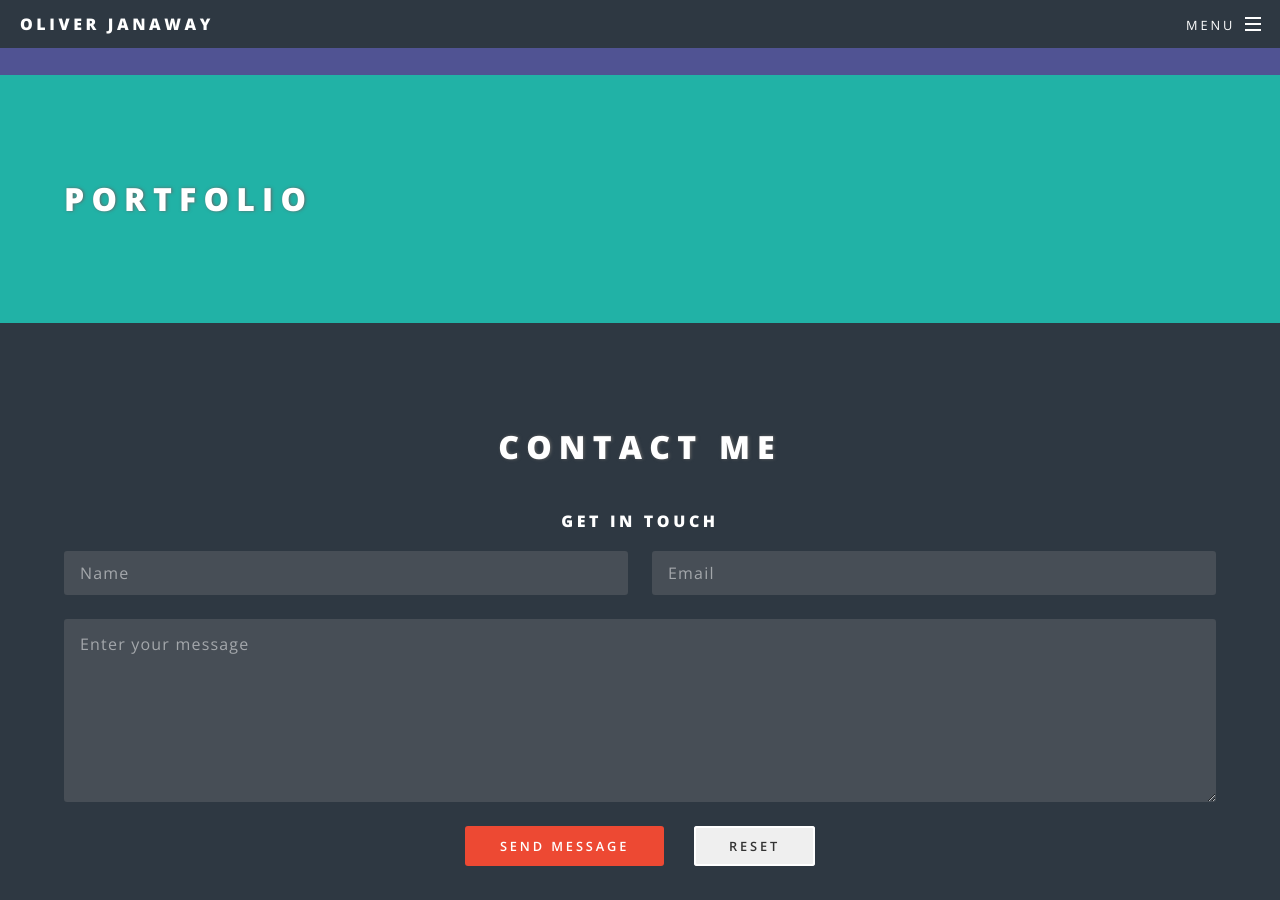
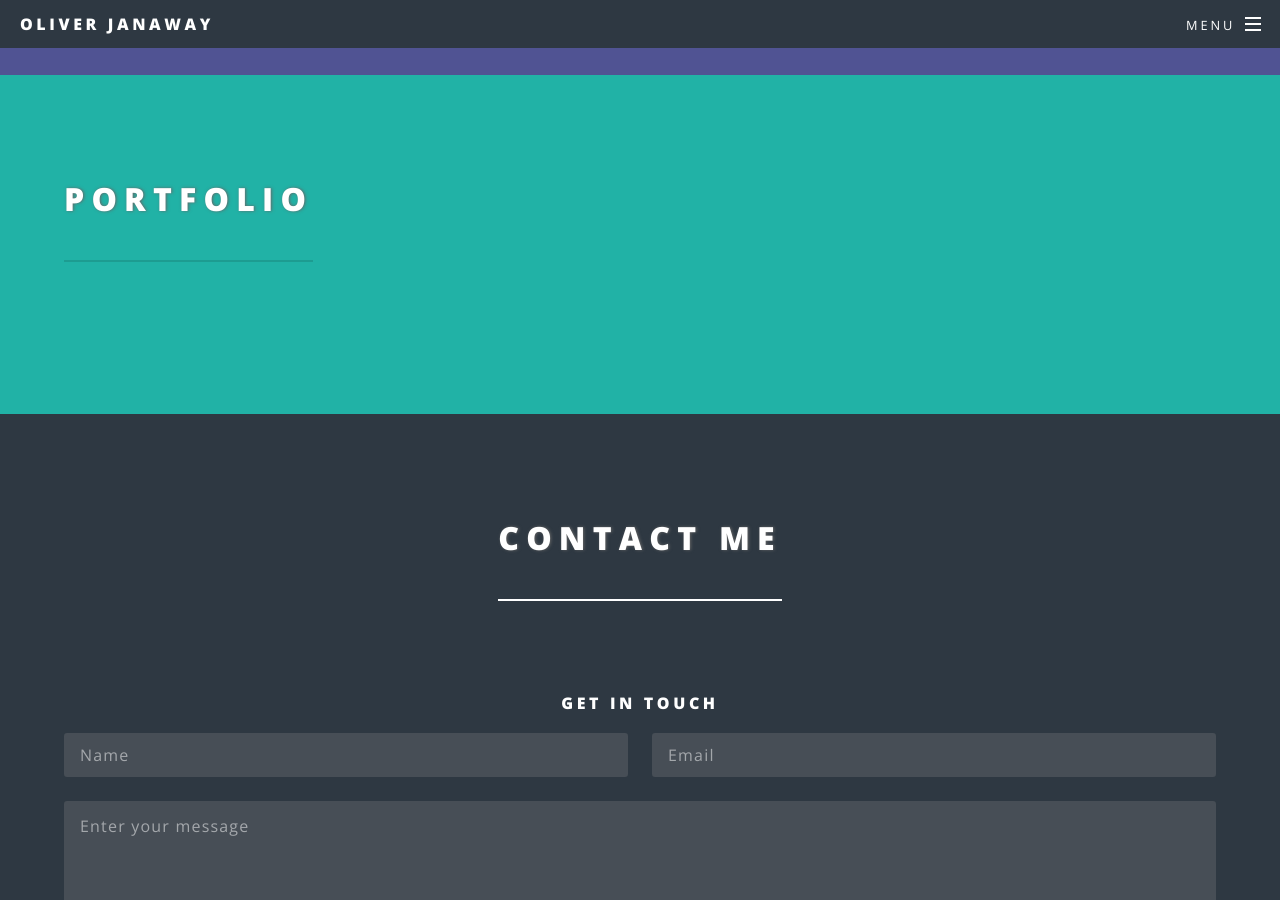
Before and after one commit to beebul/olly, a Jekyll site: the page built from index.html, in a window 1280 px wide and 900 px high, scrolled down 1751 px. Built offline with Jekyll 4.4.1, drawn with Linux system fonts in a browser that asks for light colours; a script that is not in the unit is left out.

Commit message:
header class

```diff
--- a/index.html
+++ b/index.html
@@ -43,17 +43,20 @@ layout: landing
 <!-- Instagram Feed-->
 <section id="portfolio" class="wrapper style1 container">
 	<div class="inner">
-		<section class="major">
+		<header class="major">
 			<h2>Portfolio</h2>
+		</header>
 			<div id="instafeed" class="row gallery"></div>
-		</section>
 	</div>
 </div>
 
 <!-- Contact-->
 <section id="four" class="wrapper style2 special">
 	<div class="inner">
-		<h2>Contact Me</h2>
+
+		<header class="major">
+			<h2>Contact Me</h2>
+		</header>
 
 		<h3>Get in touch</h3>
 
```
